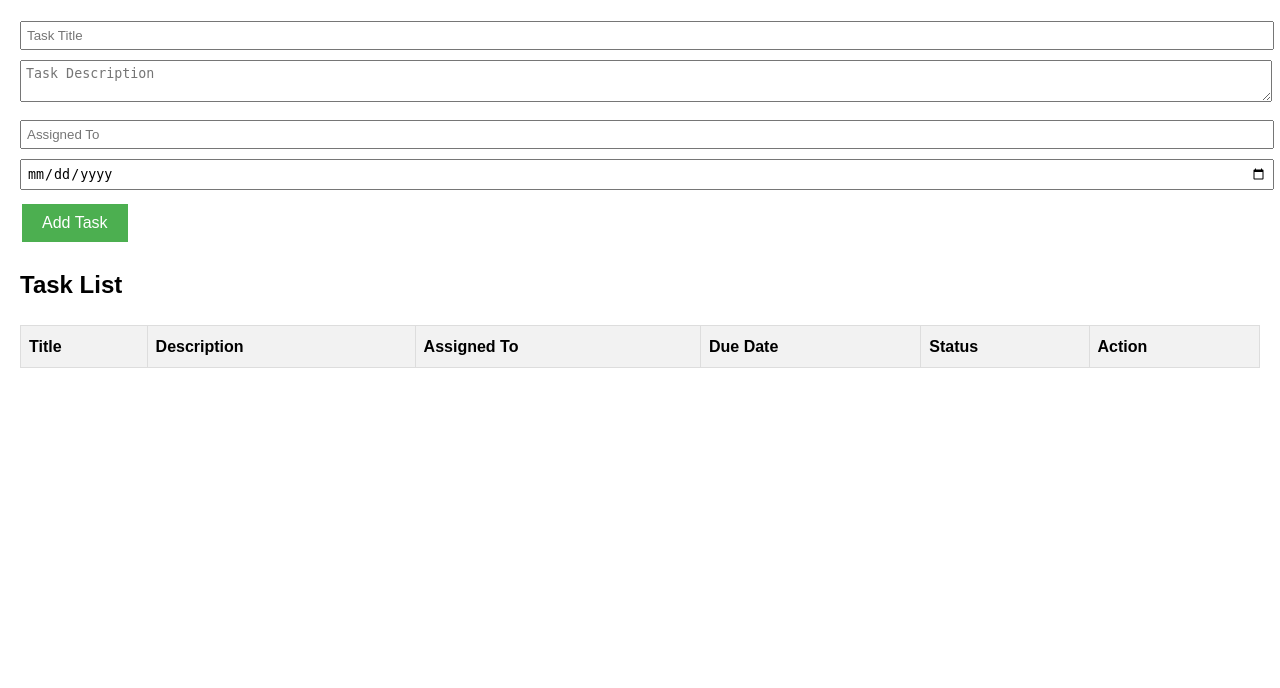
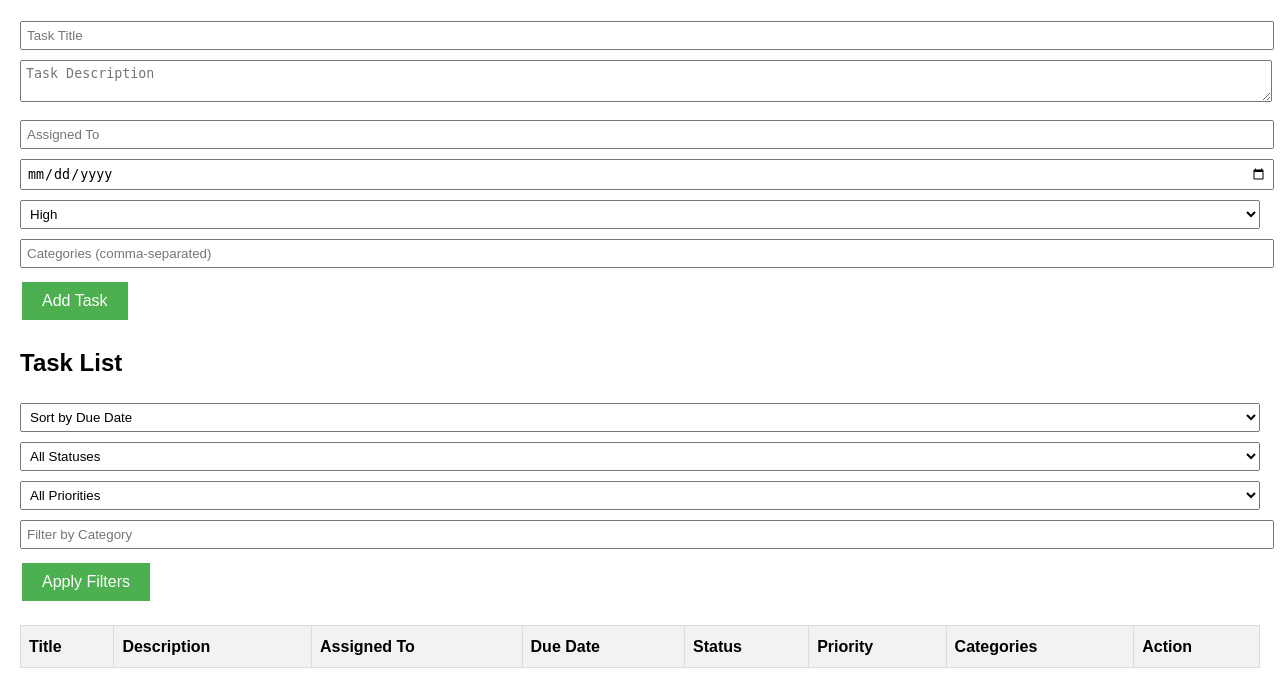
Before and after one commit to zbenzid/test, a Flask app: page / in a window 1280 px wide. Shown: the part 151-839 px from the top of the page. Before the commit the page ends 519 px from the top, so only its background shows below. Run offline with Flask 3, Linux system fonts and the light colour scheme; lists and menus that the app fills with data are empty.

Commit message:
Added task filtering, sorting, and priority/category features to the task management application.

```diff
--- a/app.py
+++ b/app.py
@@ -1,5 +1,5 @@
 from flask import Flask, render_template, request, redirect, url_for
-from datetime import datetime
+from datetime import datetime, date
 
 app = Flask(__name__)
 
@@ -8,7 +8,22 @@ tasks = []
 
 @app.route('/')
 def index():
-    return render_template('index.html', tasks=tasks)
+    filtered_tasks = tasks
+    sort_by = request.args.get('sort_by', 'due_date')
+    filter_status = request.args.get('filter_status', '')
+    filter_priority = request.args.get('filter_priority', '')
+    filter_category = request.args.get('filter_category', '')
+
+    if filter_status:
+        filtered_tasks = [task for task in filtered_tasks if task['status'] == filter_status]
+    if filter_priority:
+        filtered_tasks = [task for task in filtered_tasks if task['priority'] == filter_priority]
+    if filter_category:
+        filtered_tasks = [task for task in filtered_tasks if filter_category in task['categories']]
+
+    sorted_tasks = sorted(filtered_tasks, key=lambda x: x[sort_by])
+
+    return render_template('index.html', tasks=sorted_tasks)
 
 @app.route('/add_task', methods=['POST'])
 def add_task():
@@ -18,7 +33,9 @@ def add_task():
         'description': request.form['description'],
         'assigned_to': request.form['assigned_to'],
         'due_date': datetime.strptime(request.form['due_date'], '%Y-%m-%d'),
-        'status': 'Pending'
+        'status': 'Pending',
+        'priority': request.form['priority'],
+        'categories': request.form.getlist('categories')
     }
     tasks.append(task)
     return redirect(url_for('index'))
--- a/templates/index.html
+++ b/templates/index.html
@@ -13,6 +13,10 @@
         table { border-collapse: collapse; width: 100%; }
         th, td { border: 1px solid #ddd; padding: 8px; text-align: left; }
         th { background-color: #f2f2f2; }
+        .high-priority { background-color: #ffcccc; }
+        .medium-priority { background-color: #ffffcc; }
+        .low-priority { background-color: #ccffcc; }
+        .near-due-date { font-weight: bold; color: #ff0000; }
     </style>
 </head>
 <body>
@@ -24,10 +28,37 @@
         <textarea name="description" placeholder="Task Description" required></textarea>
         <input type="text" name="assigned_to" placeholder="Assigned To" required>
         <input type="date" name="due_date" required>
+        <select name="priority" required>
+            <option value="High">High</option>
+            <option value="Medium">Medium</option>
+            <option value="Low">Low</option>
+        </select>
+        <input type="text" name="categories" placeholder="Categories (comma-separated)">
         <button type="submit">Add Task</button>
     </form>
 
     <h2>Task List</h2>
+    <form action="{{ url_for('index') }}" method="get">
+        <select name="sort_by">
+            <option value="due_date">Sort by Due Date</option>
+            <option value="priority">Sort by Priority</option>
+            <option value="status">Sort by Status</option>
+        </select>
+        <select name="filter_status">
+            <option value="">All Statuses</option>
+            <option value="Pending">Pending</option>
+            <option value="In Progress">In Progress</option>
+            <option value="Completed">Completed</option>
+        </select>
+        <select name="filter_priority">
+            <option value="">All Priorities</option>
+            <option value="High">High</option>
+            <option value="Medium">Medium</option>
+            <option value="Low">Low</option>
+        </select>
+        <input type="text" name="filter_category" placeholder="Filter by Category">
+        <button type="submit">Apply Filters</button>
+    </form>
     <table>
         <tr>
             <th>Title</th>
@@ -35,15 +66,21 @@
             <th>Assigned To</th>
             <th>Due Date</th>
             <th>Status</th>
+            <th>Priority</th>
+            <th>Categories</th>
             <th>Action</th>
         </tr>
         {% for task in tasks %}
-        <tr>
+        <tr class="{{ task.priority.lower() }}-priority">
             <td>{{ task.title }}</td>
             <td>{{ task.description }}</td>
             <td>{{ task.assigned_to }}</td>
-            <td>{{ task.due_date.strftime('%Y-%m-%d') }}</td>
+            <td class="{% if (task.due_date.date() - task.due_date.today()).days <= 3 %}near-due-date{% endif %}">
+                {{ task.due_date.strftime('%Y-%m-%d') }}
+            </td>
             <td>{{ task.status }}</td>
+            <td>{{ task.priority }}</td>
+            <td>{{ ', '.join(task.categories) }}</td>
             <td>
                 <form action="{{ url_for('update_status', task_id=task.id) }}" method="post">
                     <select name="status">
```
